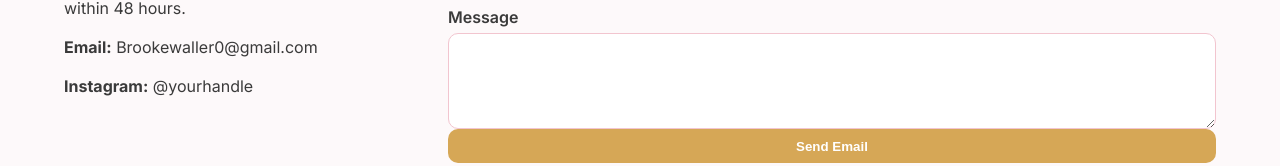
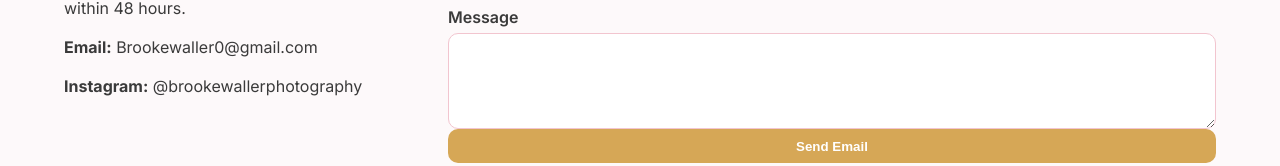
Before and after one commit to BrookeWaller0/portfolio2, a plain HTML site: page index.html in a window 1280 px wide. Shown: the part 1967-2133 px from the top of the page. Drawn offline with nearby package versions, Linux system fonts and the light colour scheme.

Commit message:
Update index.html

```diff
--- a/index.html
+++ b/index.html
@@ -128,7 +128,7 @@
           <h2>Let’s work together</h2>
           <p>Email me or reach out on Instagram — I’ll reply within 48 hours.</p>
           <p><strong>Email:</strong> <a href="mailto:you@example.com">Brookewaller0@gmail.com</a></p>
-          <p><strong>Instagram:</strong> <a href="https://instagram.com/brookewallerphotography" target="_blank">@yourhandle</a></p>
+          <p><strong>Instagram:</strong> <a href="https://instagram.com/brookewallerphotography" target="_blank">@brookewallerphotography</a></p>
         </div>
 
         <form class="contact-form">
```
